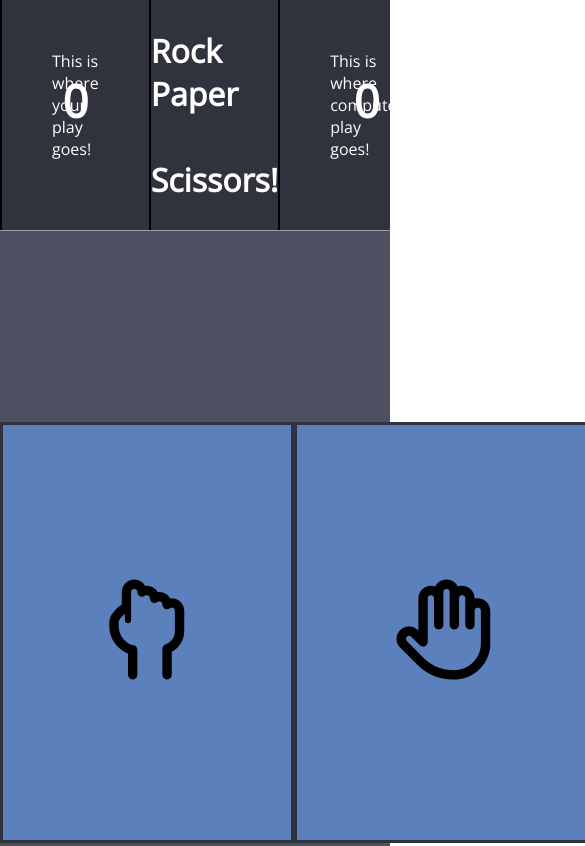
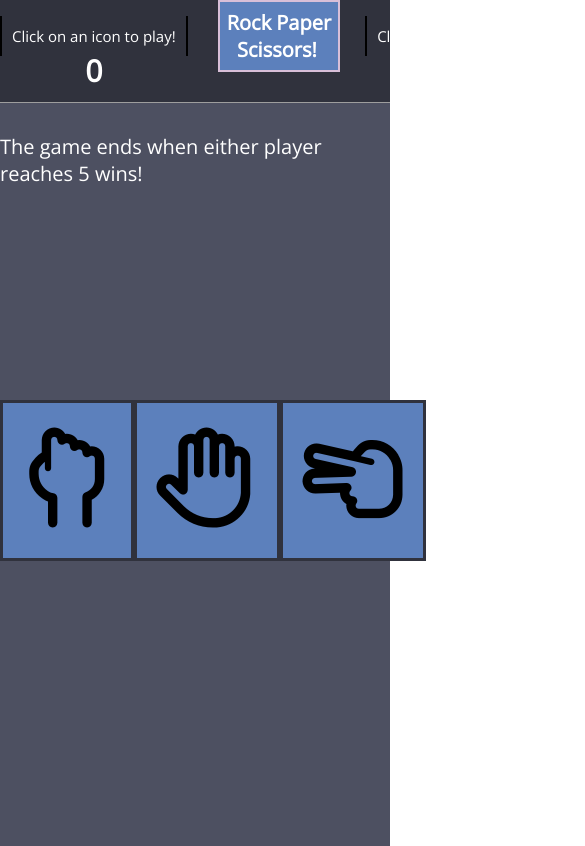
Before and after one commit to Crowe7/RPS, a plain HTML site: page index.html in a window 390 px wide. Shown: the top 846 px of the page, 585 px wide, since content can reach past the window. Drawn offline with nearby package versions, Linux system fonts and the light colour scheme; grey boxes are pictures that could not be loaded.

Commit message:
finished basic design and added basic mobile responsiveness

```diff
--- a/index.html
+++ b/index.html
@@ -13,20 +13,23 @@
     <header>
         <div class="headerBar">
             <div class="pScore">
-                <p>This is where your play goes!</p>
+                <p>Click on an icon to play!</p>
                 <h2>0</h2>
             </div>
                 <h1 class="headerRPS"><a href="index.html">Rock Paper <br>  Scissors!</a></h1>
             <div class="cScore">
-                <p>This is where computer play goes!</p>
+                <p>Click the name to restart!</p>
                 <h2>0</h2>
             </div>
         </div>
     </header>
 <img class="goeshard" src=images/goeshard.png alt="This pic goes hard">
+<div class="winner">
+    <p id="winnerText">The game ends when either player reaches 5 wins!</p>
+</div>
 <div class="flex-wrapper">
     <div class="rps-selection">
-        <div class="rock"">
+        <div class="rock">
             <button id="rock"><i class="far fa-hand-rock"></i></button>
         </div>
         <div class="paper">
--- a/styles.css
+++ b/styles.css
@@ -48,13 +48,22 @@ header{
     margin-right: auto;
 
 }
+.winner{
+    display: flex;
+    justify-content: center;
+    background-color: #4D5061;
+    font-size: 40px;
+    padding-top: 30px;
+}
 .pScore, .cScore {
     display: flex;
     align-items: center;
     flex-direction: column;
     justify-content: center;
 }
-
+.pScore{
+    padding-right: 30px;
+}
 .headerBar h2 {
     font-size: 45px;
     position: absolute;
@@ -68,6 +77,7 @@ header{
     flex-grow: 1;
     background-color: #4D5061;
     text-align: center;
+    padding-bottom: 200px;
 }
 .rock, .paper, .scissors {
     display: flex;
@@ -75,9 +85,7 @@ header{
     border: 3px #30323D solid;
     background-color: #5C80BC;
 }
-.scissors button{
-    padding: 150px 83px !important;
-}
+
 
 button{
     border: none;
@@ -122,3 +130,40 @@ button{
     flex-direction: column;
     min-height: 100vh;
 }
+@media (max-width: 600px) {
+    .headerBar{
+        padding-bottom: 30px;
+    }
+    .headerBar h2{
+        font-size: 30px;
+        top: 35px;
+        padding-top: 15px;
+    }
+    .headerBar p{
+        font-size: 15px;
+        white-space: nowrap;
+        padding: 10px;
+    }
+    .headerBar h1{
+        font-size: 20px;
+        white-space: nowrap;
+        padding: 7px;
+        margin-right: 25px;
+    }
+    .headerRPS{
+        border: 2px thistle solid;
+        padding: 7px;
+        background-color: #5C80BC;
+    }
+    .winner{
+        font-size: 20px;
+
+    }
+    button{
+        padding: 20px;
+    }
+    .footer i{
+        font-size: 38px;
+        padding-left: 15px;
+    }
+  }
```
